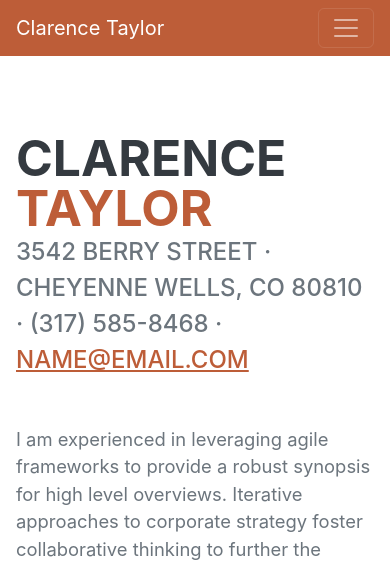
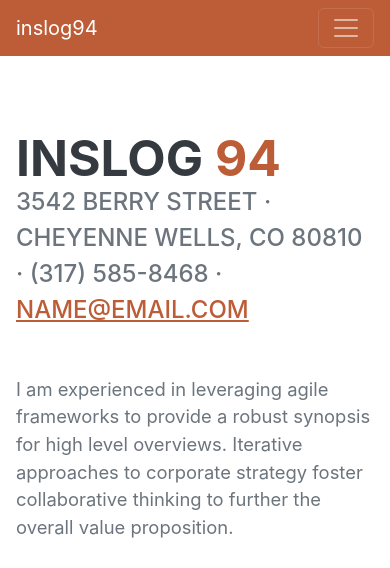
Before and after one commit to inslog94/Git-Test, a plain HTML site: page index.html in a window 390 px wide. Shown: the top 568 px of the page. Drawn offline with nearby package versions, Linux system fonts and the light colour scheme; a web font is replaced by a local one.

Commit message:
이름 변경

```diff
--- a/index.html
+++ b/index.html
@@ -19,7 +19,7 @@
         <!-- Navigation-->
         <nav class="navbar navbar-expand-lg navbar-dark bg-primary fixed-top" id="sideNav">
             <a class="navbar-brand js-scroll-trigger" href="#page-top">
-                <span class="d-block d-lg-none">Clarence Taylor</span>
+                <span class="d-block d-lg-none">inslog94</span>
                 <span class="d-none d-lg-block"><img class="img-fluid img-profile rounded-circle mx-auto mb-2" src="assets/img/profile.jpg" alt="..." /></span>
             </a>
             <button class="navbar-toggler" type="button" data-bs-toggle="collapse" data-bs-target="#navbarResponsive" aria-controls="navbarResponsive" aria-expanded="false" aria-label="Toggle navigation"><span class="navbar-toggler-icon"></span></button>
@@ -40,8 +40,8 @@
             <section class="resume-section" id="about">
                 <div class="resume-section-content">
                     <h1 class="mb-0">
-                        Clarence
-                        <span class="text-primary">Taylor</span>
+                        inslog
+                        <span class="text-primary">94</span>
                     </h1>
                     <div class="subheading mb-5">
                         3542 Berry Street · Cheyenne Wells, CO 80810 · (317) 585-8468 ·
```
